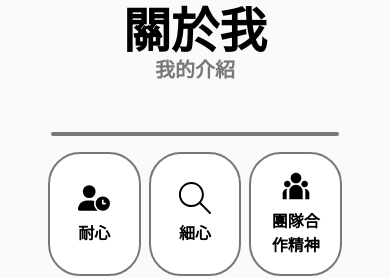
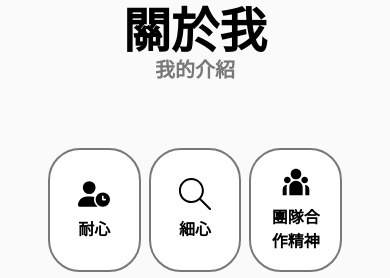
Before and after one commit to JustAPotato0916/portfolio, a React (Vite) app: page / in a window 390 px wide. Shown: the part 860-1138 px from the top of the page. Built offline with nearby package versions, Linux system fonts and the light colour scheme; a web font is replaced by a local one.

Commit message:
fix: resolve persistent div visibility issue due to CSS errors

```diff
--- a/src/components/About.jsx
+++ b/src/components/About.jsx
@@ -41,12 +41,12 @@ const About = () => {
       <div className="flex items-center justify-center xl:size-full">
         <div className="flex w-full flex-col justify-center gap-4 p-12 md:gap-6 xl:flex-row xl:gap-24 xl:p-24">
           <div className="flex items-center justify-center xl:basis-1/3">
-            <div className="border-sub w-72 rounded-4xl border-2 xl:w-fit">
-              {isLoading && <Loading />}
+            {isLoading && <Loading />}
+            <div className="border-sub hidden w-72 rounded-4xl border-2 md:block xl:w-fit">
               <img
                 src="img/about.png"
                 alt="about"
-                className={`hidden xl:block ${isLoading ? 'hidden' : 'block'}`}
+                className={`${isLoading ? 'hidden' : 'block'}`}
                 onLoad={() => setIsLoading(false)}
               />
             </div>
```
